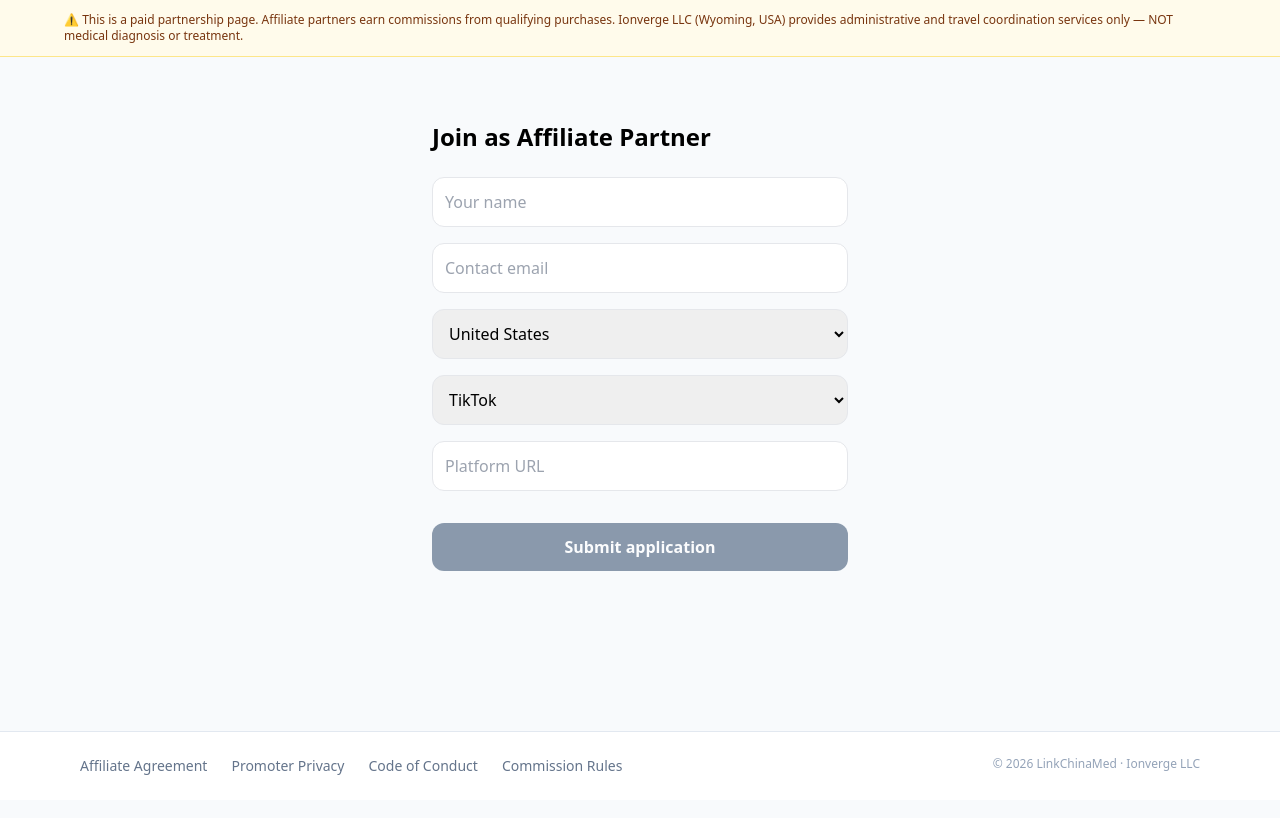
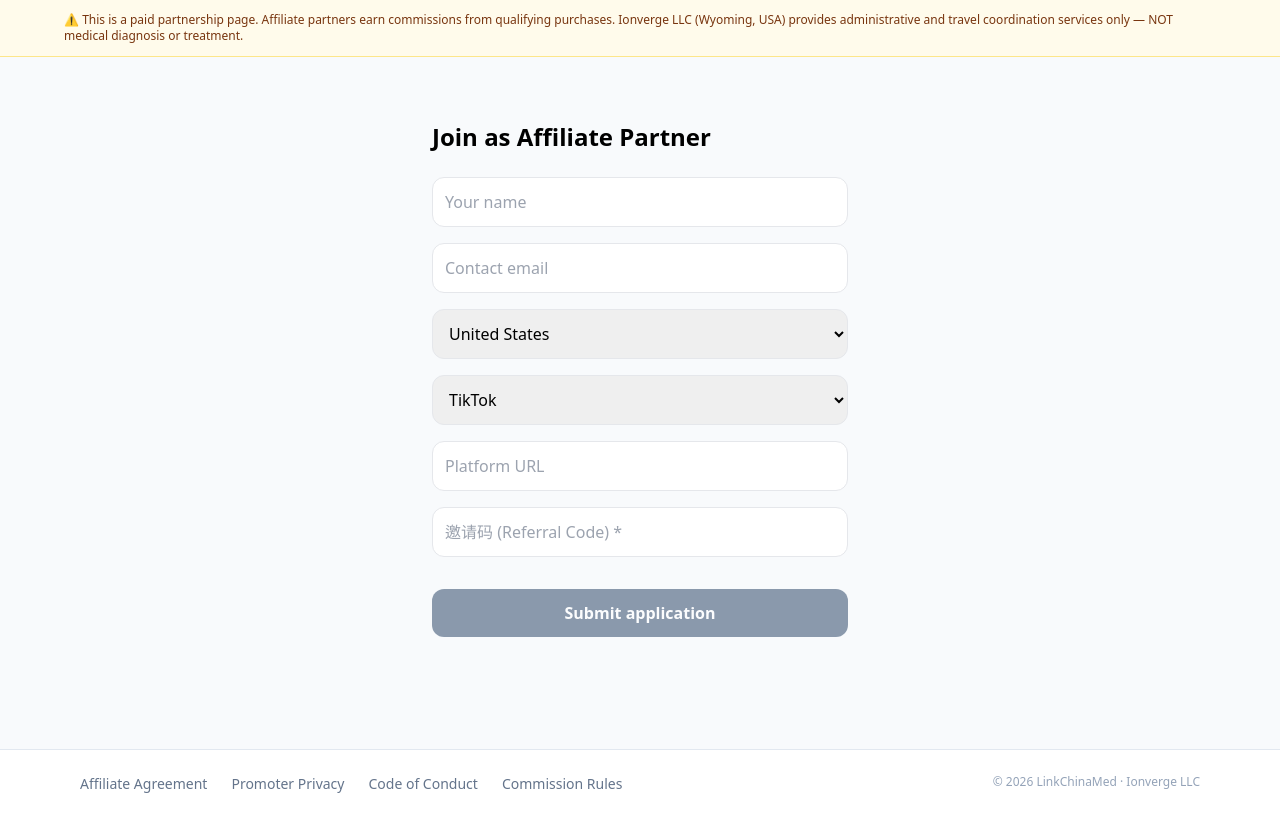
Before and after one commit to ericx0/affiliate-portal, a Next.js app: page /en/register in a window 1280 px wide. Built offline with nearby package versions, Linux system fonts and the light colour scheme; no server answers.

Commit message:
feat: register requires referral code + auto-fill from ?ref=
Register form adds required referral code field. Auto-fills from ?ref=CODE (agent invite link). Passes referralCode to backend.

```diff
--- a/src/app/[locale]/register/page.tsx
+++ b/src/app/[locale]/register/page.tsx
@@ -16,6 +16,14 @@ export default function RegisterPage() {
 
   const [name, setName] = useState("");
   const [email, setEmail] = useState("");
+  const [referralCode, setReferralCode] = useState("");
+
+  // Auto-fill referral code from ?ref=CODE (agent invite link).
+  useEffect(() => {
+    const params = new URLSearchParams(window.location.search);
+    const ref = params.get("ref");
+    if (ref) setReferralCode(ref.toUpperCase());
+  }, []);
   const [country, setCountry] = useState("US");
   const [platform, setPlatform] = useState("tiktok");
   const [platformUrl, setPlatformUrl] = useState("");
@@ -97,6 +105,7 @@ export default function RegisterPage() {
           countryCode: country,
           primaryPlatform: platform,
           primaryPlatformUrl: platformUrl,
+          referralCode,
         },
       });
 
@@ -147,6 +156,9 @@ export default function RegisterPage() {
         <input type="url" placeholder={t("platformUrl")} value={platformUrl}
           onChange={(e) => setPlatformUrl(e.target.value)} required
           className="w-full p-3 border rounded-xl" />
+        <input type="text" placeholder="邀请码 (Referral Code) *" value={referralCode}
+          onChange={(e) => setReferralCode(e.target.value.toUpperCase())} required
+          className="w-full p-3 border rounded-xl" />
 
         <div className="flex justify-center my-2">
           {mounted && <div ref={turnstileRef} />}
```
